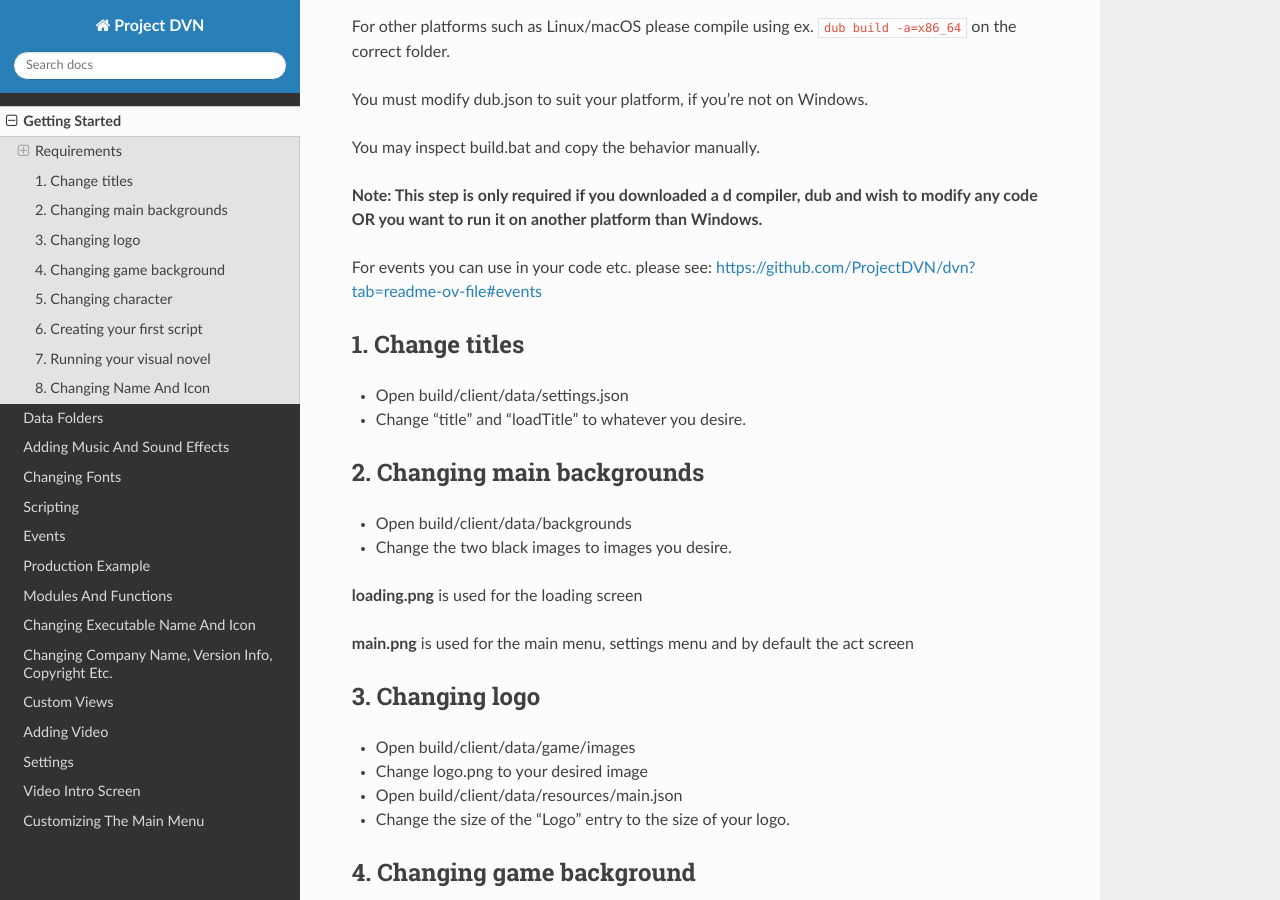
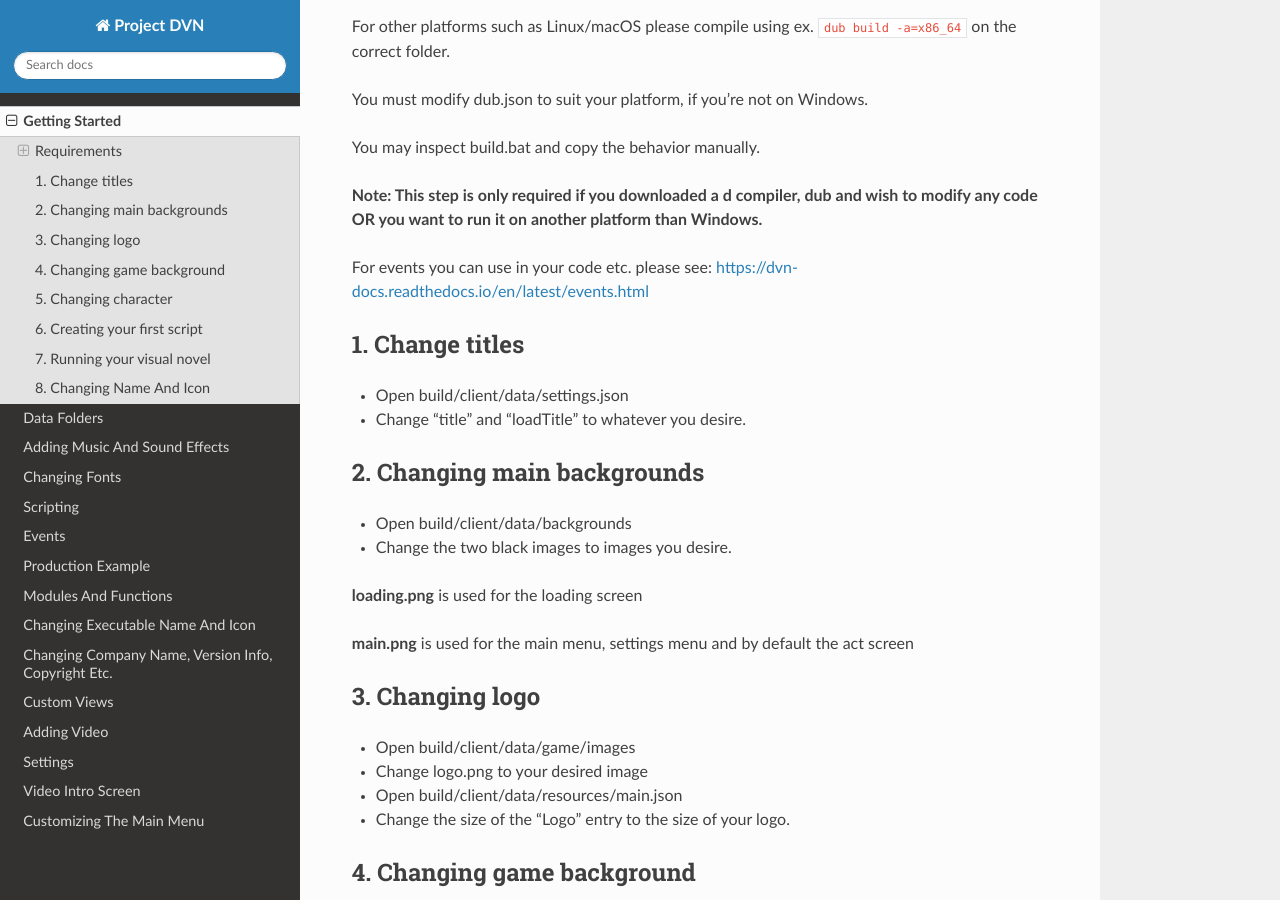
Before and after one commit to ProjectDVN/dvn-docs, a Sphinx documentation site: the page built from docs/source/getting-started.rst, in a window 1280 px wide and 900 px high, scrolled down 683 px. Built offline with Sphinx 7.4.7 and the Read the Docs theme 3.1.0, drawn with Linux system fonts in a browser that asks for light colours; some of the changed lines change nothing that is shown.

Commit message:
Update getting-started.rst

```diff
--- a/docs/source/getting-started.rst
+++ b/docs/source/getting-started.rst
@@ -40,7 +40,7 @@ and wish to modify any code OR you want to run it on another platform
 than Windows.**
 
 For events you can use in your code etc. please see:
-https://github.com/ProjectDVN/dvn?tab=readme-ov-file#events
+https://dvn-docs.readthedocs.io/en/latest/events.html
 
 1. Change titles
 ----------------
```
